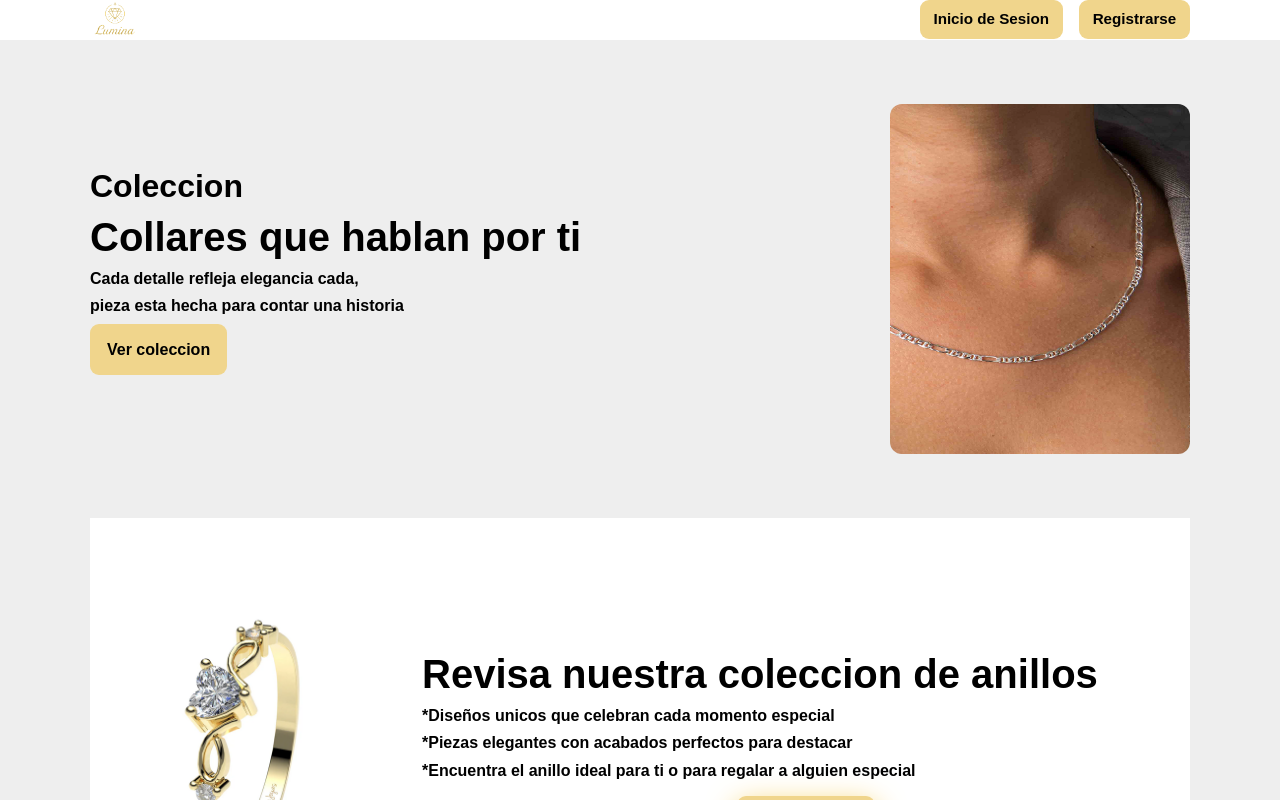
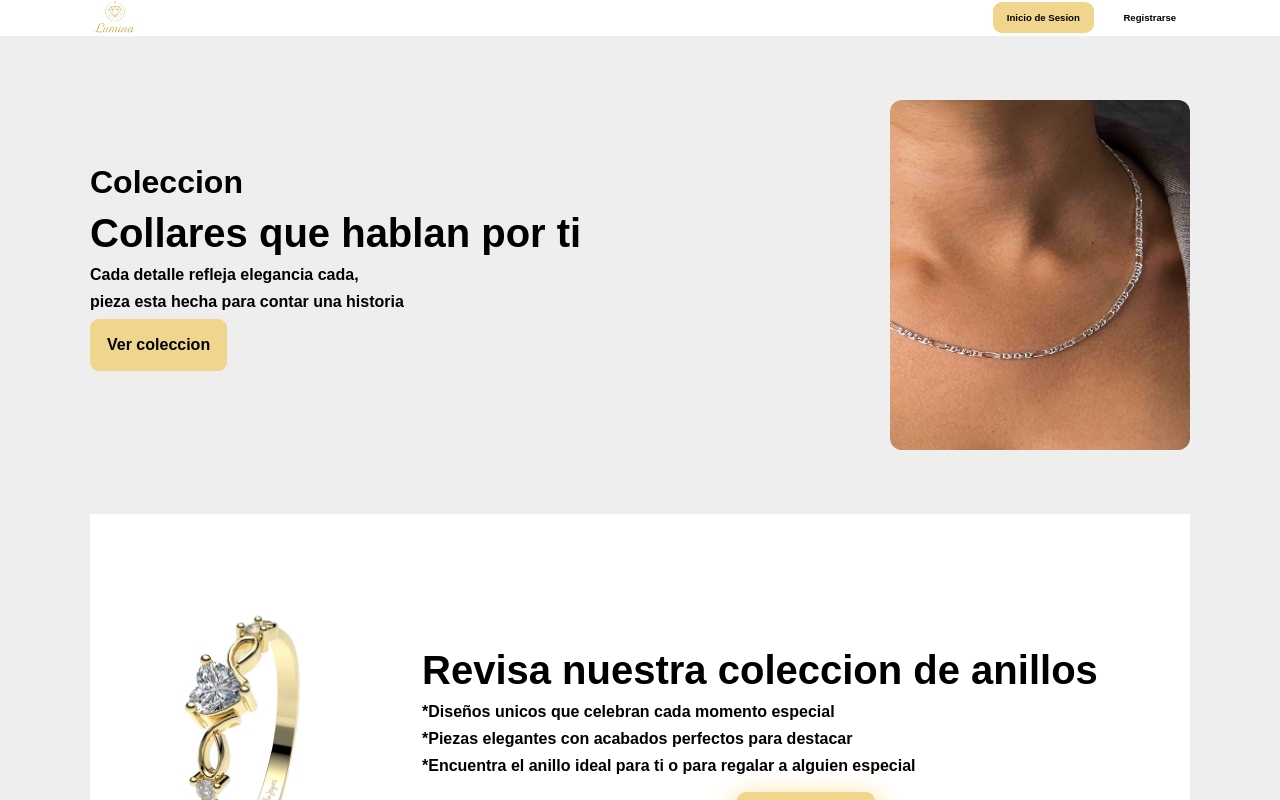
Before and after one commit to SpeedChela/Lumina, a Next.js app: page / in a window 1280 px wide. Shown: the top 800 px of the page. Built offline with nearby package versions, Linux system fonts and the light colour scheme.

Commit message:
Hice los botones más pequeños y quite el fondo al boton de registrarse

```diff
--- a/app/globals.css
+++ b/app/globals.css
@@ -147,6 +147,17 @@ p {
   font-weight: 600; /* Negrita para el texto del botón */
   border: 1px solid transparent; /* Borde transparente para mantener tamaño */
 }
+
+.btnTransparente {
+  display: inline-block; /* Permite aplicar padding y margen */
+  padding: .75rem 1.0rem; /* Espaciado interno */
+  border-radius: 9px; /* Esquinas redondeadas */
+  background: transparent; /* Fondo con color de marca */
+  color: rgb(0, 0, 0); /* Color de texto en el botón */
+  font-weight: 600; /* Negrita para el texto del botón */
+  border: 1px solid transparent; /* Borde transparente para mantener tamaño */
+}
+
 .boton:hover {
   filter: brightness(1.1); /* este Efecto de brillo al pasar el mouse */
 }
@@ -279,6 +290,6 @@ h3 {
   justify-content: flex-end; /* Redes a la derecha */
 }
 .btn-small {
-  padding: 0.4rem 0.8rem;
-  font-size: 0.95rem;
+  padding: 0.4rem 0.8rem; /* Espaciado interno más pequeño */
+  font-size: 0.60rem; /* Tamaño de fuente más pequeño */
 }
--- a/app/page.tsx
+++ b/app/page.tsx
@@ -26,7 +26,7 @@ export default function Home() {
           {/* Menú de navegación alineado a la derecha */}
           <ul className="menu">
             <li><a className="btn btn-small">Inicio de Sesion</a></li> {/* Botón de inicio de sesión */}
-            <li><a className="btn btn-small">Registrarse</a></li>     {/* Botón de registro */}
+            <li><a className="btnTransparente btn-small">Registrarse</a></li>     {/* Botón de registro */}
           </ul>
         </nav>
       </header>
```
